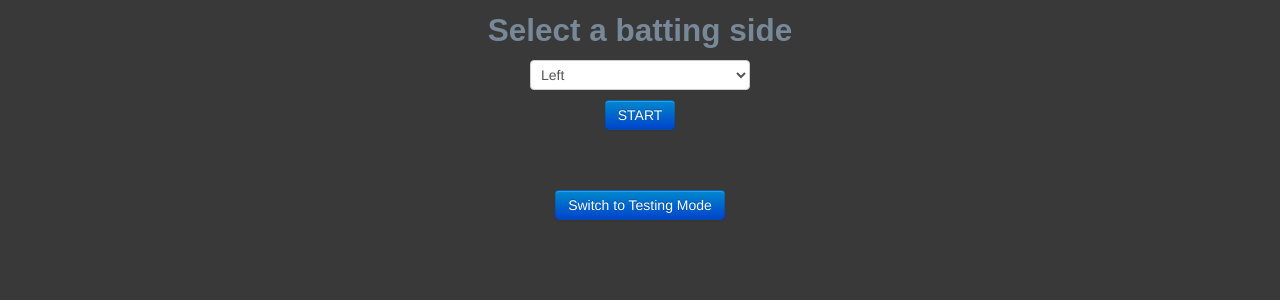
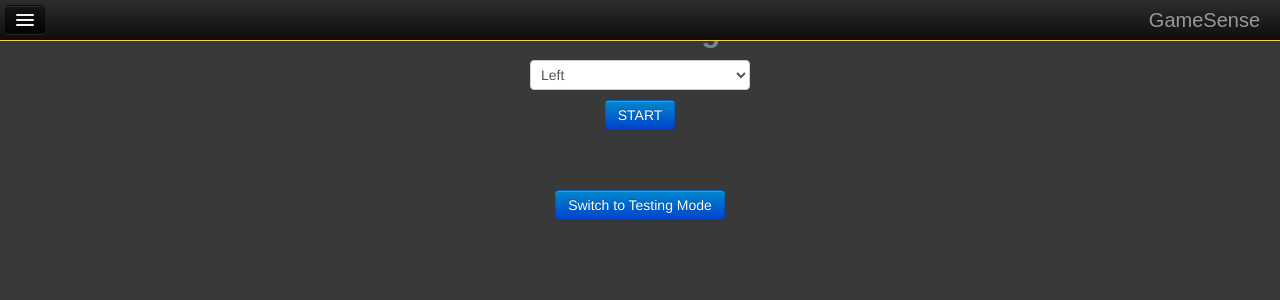
Before and after one commit to pablit07/sportanticipation, a PHP site: page /op/views/index1.html in a window 1280 px wide. Shown: the top 300 px of the page. Run offline with PHP 8.4, Linux system fonts and the light colour scheme.

Commit message:
initial reskin pass

```diff
--- a/op/css/app.css
+++ b/op/css/app.css
@@ -2,16 +2,88 @@
 
 .feedbackrow{text-align: center; }
 
-.answerrow{text-align: center; }
+.answerrow {
+	text-align: center;
+	position: absolute;
+	bottom: 0;
+	left: 0;
+	right: 0;
+    background-color: #2d2d2d;
+    background-image: -moz-linear-gradient(top,#2d2d2d,#0d0d0d);
+    background-image: -webkit-gradient(linear,0 0,0 100%,from(#2d2d2d),to(#0d0d0d));
+    background-image: -webkit-linear-gradient(top,#2d2d2d,#0d0d0d);
+    background-image: -o-linear-gradient(top,#2d2d2d,#0d0d0d);
+    background-image: linear-gradient(to bottom,#2d2d2d,#0d0d0d);
+    background-repeat: repeat-x;
+    padding-top: 14px;
+}
+
+.answerrowlabel {
+    position: absolute;
+    top: 0;
+    left: 0;
+    right: 0;
+    height: 14px;
+    background-color: #535353;
+    background-image: none;
+    color: #F4D33C;
+    font-size: 11px;
+    line-height: 14px;
+}
 
 .buttonrow{text-align: center; }
 
 
 .avidholder{padding:0px; margin:0px; text-align: center;  }
 
-.videorow {max-width:100%; padding:0px; margin:0px; background-color: black;}
+.videorow {
+	max-width:100%;
+	padding:0px;
+	margin:0px;
+	background-color: black;
+	position: absolute;
+	top: 40px;
+	bottom: 40px;
+	right: 0;
+	left: 0;
+}
+
+.navbar {padding: 0 !important;}
+.navbar .btn-navbar {display: block !important;float: left !important;}
+.navbar .brand {float: right !important;}
+
+.navbar-inverse .navbar-inner {
+	border-color: #F4D33C !important;
+    background-color: #2d2d2d !important;
+    background-image: -moz-linear-gradient(top,#2d2d2d,#0d0d0d) !important;
+    background-image: -webkit-gradient(linear,0 0,0 100%,from(#2d2d2d),to(#0d0d0d)) !important;
+    background-image: -webkit-linear-gradient(top,#2d2d2d,#0d0d0d) !important;
+    background-image: -o-linear-gradient(top,#2d2d2d,#0d0d0d) !important;
+    background-image: linear-gradient(to bottom,#2d2d2d,#0d0d0d) !important;
+}
 
 .davideo{text-align: center;  padding:0px; margin:0px;}
 
 
 .question{text-align: center; }
+
+.btn-warning {
+    color: #000 !important;
+    text-shadow: 0 -1px 0 rgba(0,0,0,0.25);
+    background-color: #F4D33C;
+    background-image: -moz-linear-gradient(top,#E9C939,#F4D33C) !important;
+    background-image: -webkit-gradient(linear,0 0,0 100%,from(#E9C939),to(#F4D33C)) !important;
+    background-image: -webkit-linear-gradient(top,#E9C939,#F4D33C) !important;
+    background-image: -o-linear-gradient(top,#E9C939,#F4D33C) !important;
+    background-image: linear-gradient(to bottom,#E9C939,#F4D33C) !important;
+    background-repeat: repeat-x;
+    border-color: #C1A72F #C1A72F #746B40 !important;
+    border-color: rgba(0,0,0,0.1) rgba(0,0,0,0.1) rgba(0,0,0,0.25) !important;
+    filter: progid:DXImageTransform.Microsoft.gradient(startColorstr='#ffE9C939',endColorstr='#ffF4D33C',GradientType=0) !important;
+    filter: progid:DXImageTransform.Microsoft.gradient(enabled=false) !important;
+}
+
+.btn-warning:hover, .btn-warning:focus, .btn-warning:active, .btn-warning.active, .btn-warning.disabled, .btn-warning[disabled] {
+	color: #000 !important;
+    background-color: #C1A72F !important;
+}
--- a/op/js/script2.js
+++ b/op/js/script2.js
@@ -328,7 +328,7 @@ function ShowButtons() {
 
         for (j = 0; j < answerarray.length; j++) {
 
-            document.getElementById('buttonrow').innerHTML += ('<input type="button" class="btn btn-primary"  name="answer_' + ri + '" value="' + answerarray[ri] + '" id="answer_' + ri + '_' + j + '" class="question_' + ri + '" onclick="submitAnswer(' + ri + ', this, \'question_' + ri + '\', \'label_' + ri + '_' + j + '\')" />');
+            document.getElementById('buttonrow').innerHTML += ('<input type="button" class="btn btn-warning"  name="answer_' + ri + '" value="' + answerarray[ri] + '" id="answer_' + ri + '_' + j + '" class="question_' + ri + '" onclick="submitAnswer(' + ri + ', this, \'question_' + ri + '\', \'label_' + ri + '_' + j + '\')" />');
             ri++;
 
         }
@@ -350,9 +350,9 @@ function LoadRndVideo() {
     //console.log(video);
     //console.log(videofull);
 
-    document.getElementById("testcontainer").innerHTML = '<div id="netstatus" style="pull-left;"></div><div class="pull-right" style="position:relative; margin-right:100px;"><span id="plid"></span><small><span id="status"></span></small><span id="sessioninfo"></span></div><div id="loginbox" style="max-width:100%; text-align:center;"></div><div id="plid"></div><div id="sessioninfo"></div><div id="message"></div><div class="inforow" id="inforow"></div><div id="status"></div><div id="questionrow"></div><div id="feedbackrow"></div><div id="answerrow" class="answerrow"><div class="btn-group"><div id="buttonrow" class="buttonrow"></div></div><div class="videorow" id="videorow"></div>';
+    document.getElementById("testcontainer").innerHTML = '<div id="netstatus" style="pull-left;"></div><div class="pull-right" style="position:relative; margin-right:100px;"><span id="plid"></span><small><span id="status"></span></small><span id="sessioninfo"></span></div><div id="loginbox" style="max-width:100%; text-align:center;"></div><div id="plid"></div><div id="sessioninfo"></div><div id="message"></div><div class="inforow" id="inforow"></div><div id="status"></div><div id="questionrow"></div><div id="feedbackrow"></div><div class="videorow" id="videorow"></div><div id="answerrow" class="answerrow"><div class="answerrowlabel">Choose The Correct Pitch</div><div class="btn-group"><div id="buttonrow" class="buttonrow"></div></div></div>';
 
-    document.getElementById("videorow").innerHTML = '<div id="a"><video height="90%" id="video"  autoplay><source src="../videos/001/' + video + '" type="video/mp4"/></video></div>';
+    document.getElementById("videorow").innerHTML = '<video height="100%" id="video"  autoplay><source src="../videos/001/' + video + '" type="video/mp4"/></video>';
 
     document.getElementById("questionrow").innerHTML = '<div id="question"><p class="question">  ' + data[question_index].question_question + ' <span id="result_' + question_index + '"><img src="../images/blank.gif" style="border:0" alt="" /></span></p>  </div> ';
 
@@ -594,7 +594,7 @@ function play_re() {
 
     document.getElementById("testcontainer").innerHTML += '<div class="videorow" id="videorow"></div>';
 
-    document.getElementById("videorow").innerHTML = '<div id="a"><video height="90%;" id="video"  autoplay><source src="../videos/001/' + video + '" type="video/mp4"/></video></div>';
+    document.getElementById("videorow").innerHTML = '<video height="100%;" id="video"  autoplay><source src="../videos/001/' + video + '" type="video/mp4"/></video>';
 
 }
 
--- a/op/views/index1.html
+++ b/op/views/index1.html
@@ -10,7 +10,7 @@ if (document.cookie.indexOf('forcereload=true') > -1) {
 	window.location.reload(true);
 }
 //CONDUCT SYSTEM CHECKS
-console.log("SYSTEM CHECKS");
+// console.log("SYSTEM CHECKS");
 
 /*
 //CHECK IF MANIFEST IS CURRENT
@@ -83,6 +83,49 @@ console.log("No Change to Manifest");
     <div id="container" > </div>
 
 
+<header class="navbar navbar-inverse navbar-fixed-top bs-docs-nav" role="banner">
+    <div class="navbar-inner">
+        <div class="container" style="width: auto;">
+
+        <!-- .btn-navbar is used as the toggle for collapsed navbar content -->
+        <a class="btn btn-navbar" data-toggle="collapse" data-target=".nav-collapse">
+          <span class="icon-bar"></span>
+          <span class="icon-bar"></span>
+          <span class="icon-bar"></span>
+        </a>
+        <a class="brand" href="#">GameSense</a>
+
+        </div>
+    </div>
+
+    <nav class="collapse navbar-collapse bs-navbar-collapse" role="navigation">
+      <ul class="nav navbar-nav">
+        <li>
+          <a href="#">Getting started</a>
+        </li>
+                <li class="dropdown">
+            <a href="#" class="dropdown-toggle" data-toggle="dropdown">Dropdown <b class="caret"></b></a>
+            <ul class="dropdown-menu">
+              <li><a href="#">Action</a></li>
+              <li><a href="#">Another action</a></li>
+              <li><a href="#">Something else here</a></li>
+              <li><a href="#">Separated link</a></li>
+              <li><a href="#">One more separated link</a></li>
+            </ul>
+          </li>
+        <li>
+          <a href="#">Components</a>
+        </li>
+        <li>
+          <a href="#">JavaScript</a>
+        </li>
+        <li class="active">
+          <a href="#">Customize</a>
+        </li>
+      </ul>
+    </nav>
+  </div>
+</header>
 
 <div id="testcontainer"> </div>
 
```
Also changed, not shown: op/img/glyphicons-halflings-white.png (added), op/img/glyphicons-halflings.png (added).
